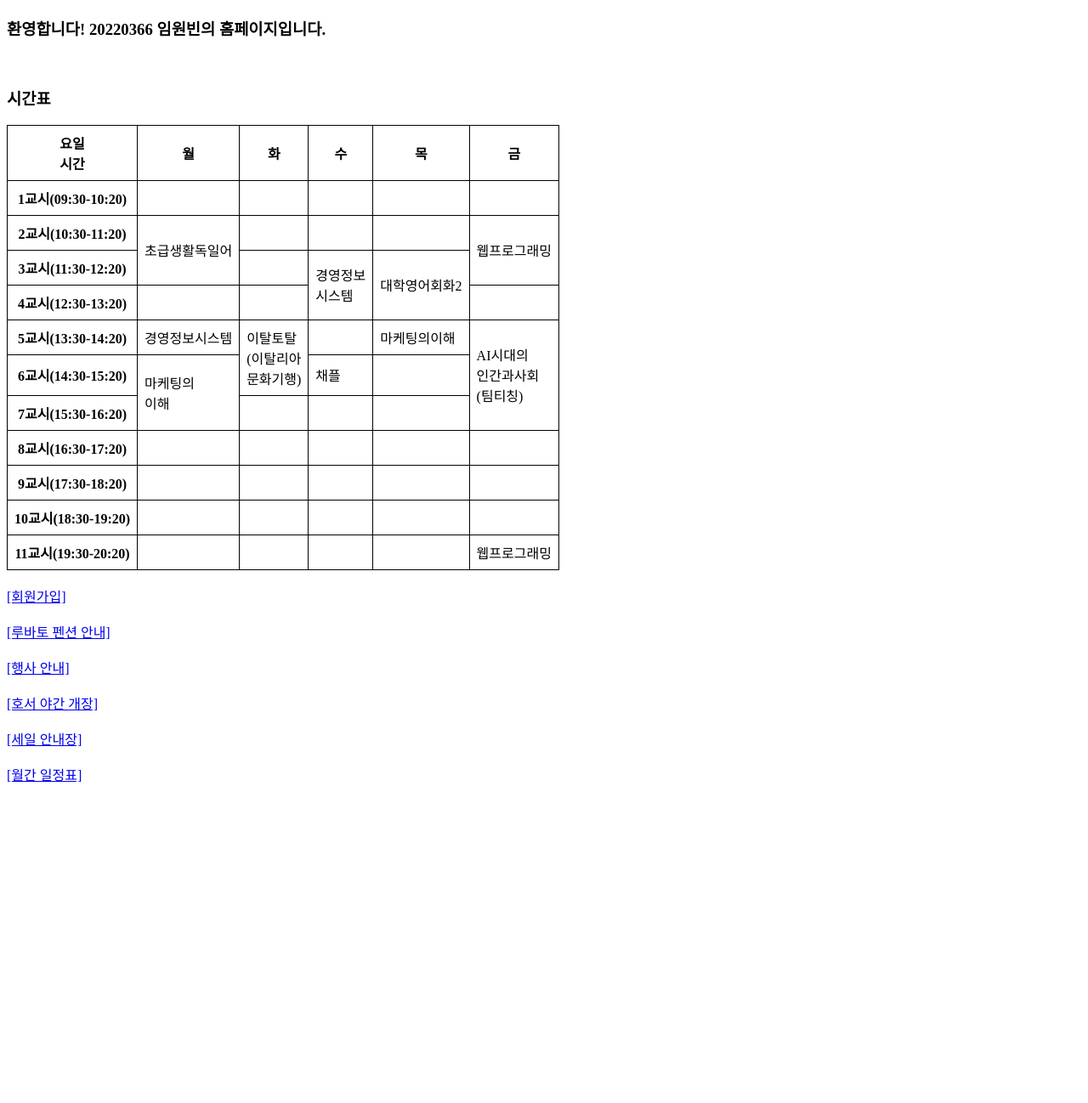
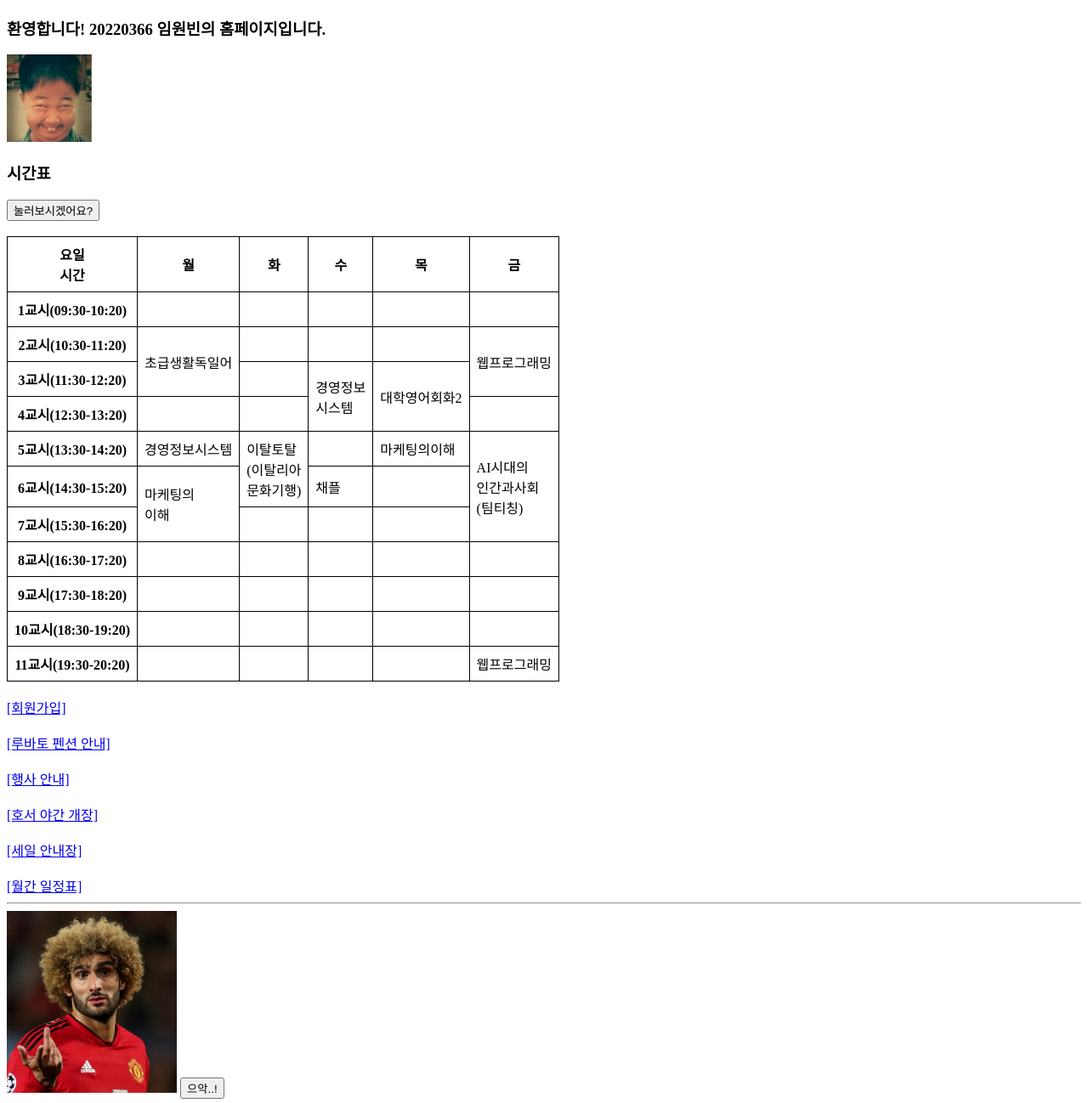
Before and after one commit to dnjsqls0504/dnjsqls0504.github.io, a plain HTML site: page index.html in a window 1280 px wide. Shown: the whole page at 85% size. Before the commit the page ends 931 px from the top, so only its background shows below. Drawn offline with Linux system fonts and the light colour scheme.

Commit message:
10주차 자바 스크립트

```diff
--- a/index.html
+++ b/index.html
@@ -14,9 +14,21 @@
             환영합니다! 20220366 임원빈의 홈페이지입니다.
         </h3>
 
+        <img onmouseout="this.style.width='100px'"
+             onmouseover="this.style.width='200px'"
+             src="시간표 사진.png" width="100px">
+
+
         <br>
 
-        <h3>시간표</h3>
+        <h3 id="time">시간표</h3>
+        <script>
+            function fune() {e=document.getElementById("time");
+                             e.style.color="yellow";}
+        </script>
+        <button type="button" onclick="fune()">눌러보시겠어요?</button>
+        <br>
+        <br>
     <table>
         <tr>
             <th>요일<br>시간</th> <th>월</th> <th>화</th> <th>수</th> <th>목</th> <th>금</th>
@@ -87,5 +99,11 @@
     <a href="월간 일정표.html">
         [월간 일정표]
     </a>
+
+    <hr>
+    <img id="hit" src="공 맞기 전 펠라이니.png" width='200px'>
+       <button onclick="document.getElementById('hit').src='공 맞은 펠라이니.png'">
+        으악..!</button>
+
     </body>
 </html>
```
Also changed, not shown: 공 맞기 전 펠라이니.png (added), 공 맞은 펠라이니.png (added), 시간표 사진.png (added).
